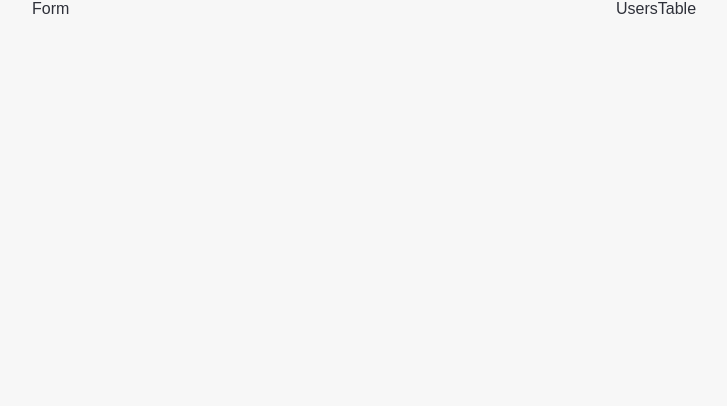
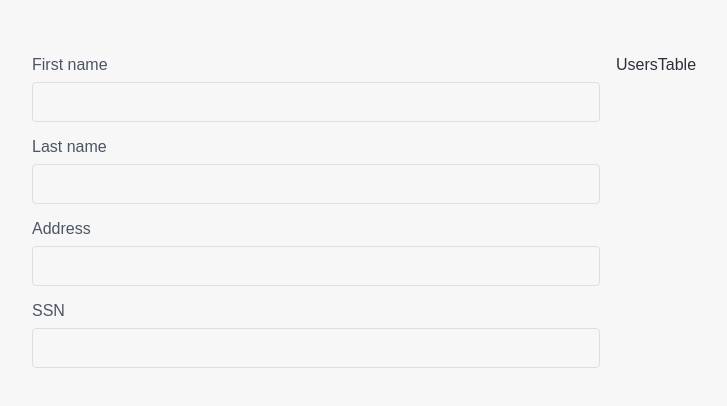
Before and after one commit to aguirrealvaro/newc, a React app: page / in a window 1280 px wide. Shown: the top 406 px of the page, without its empty margins (32-759 px from the left). Built offline with nearby package versions, Linux system fonts and the light colour scheme; the HTML template or start-up script is replaced by a standard one.

Commit message:
Create empty inputs

```diff
--- a/src/containers/Home/Home.tsx
+++ b/src/containers/Home/Home.tsx
@@ -5,16 +5,20 @@ import { Wrapper } from "@/css";
 
 export const Home: FunctionComponent = () => {
   return (
-    <div>
+    <Container>
       <Wrapper>
         <InnerContainer>
           <Form />
           <UsersTable />
         </InnerContainer>
       </Wrapper>
-    </div>
+    </Container>
   );
 };
+
+const Container = styled.div`
+  margin: ${({ theme }) => theme.spacing[12]} 0;
+`;
 
 const InnerContainer = styled.div`
   display: flex;
--- a/src/containers/Home/components/Form/Form.tsx
+++ b/src/containers/Home/components/Form/Form.tsx
@@ -1,10 +1,35 @@
 import { FunctionComponent } from "react";
 import styled from "styled-components";
+import { Input } from "@/components";
 
 export const Form: FunctionComponent = () => {
-  return <Container>Form</Container>;
+  return (
+    <Container>
+      <form>
+        <InputWrapper>
+          <Input inputId="first-name" label="First name" />
+        </InputWrapper>
+        <InputWrapper>
+          <Input inputId="last-name" label="Last name" />
+        </InputWrapper>
+        <InputWrapper>
+          <Input inputId="address" label="Address" />
+        </InputWrapper>
+        <InputWrapper>
+          <Input inputId="ssn" label="SSN" />
+        </InputWrapper>
+      </form>
+    </Container>
+  );
 };
 
 const Container = styled.div`
   width: 50%;
 `;
+
+const InputWrapper = styled.div`
+  margin-bottom: ${({ theme }) => theme.spacing[4]};
+  &:last-child {
+    margin-bottom: 0;
+  }
+`;
```
